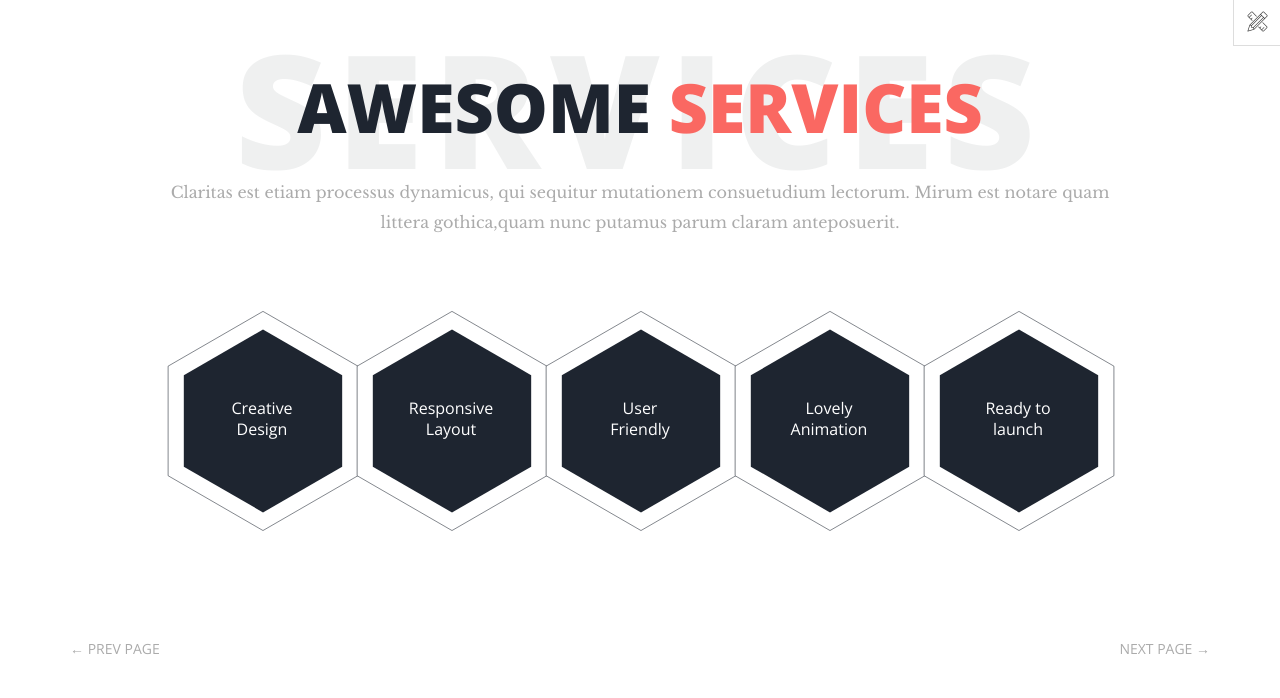
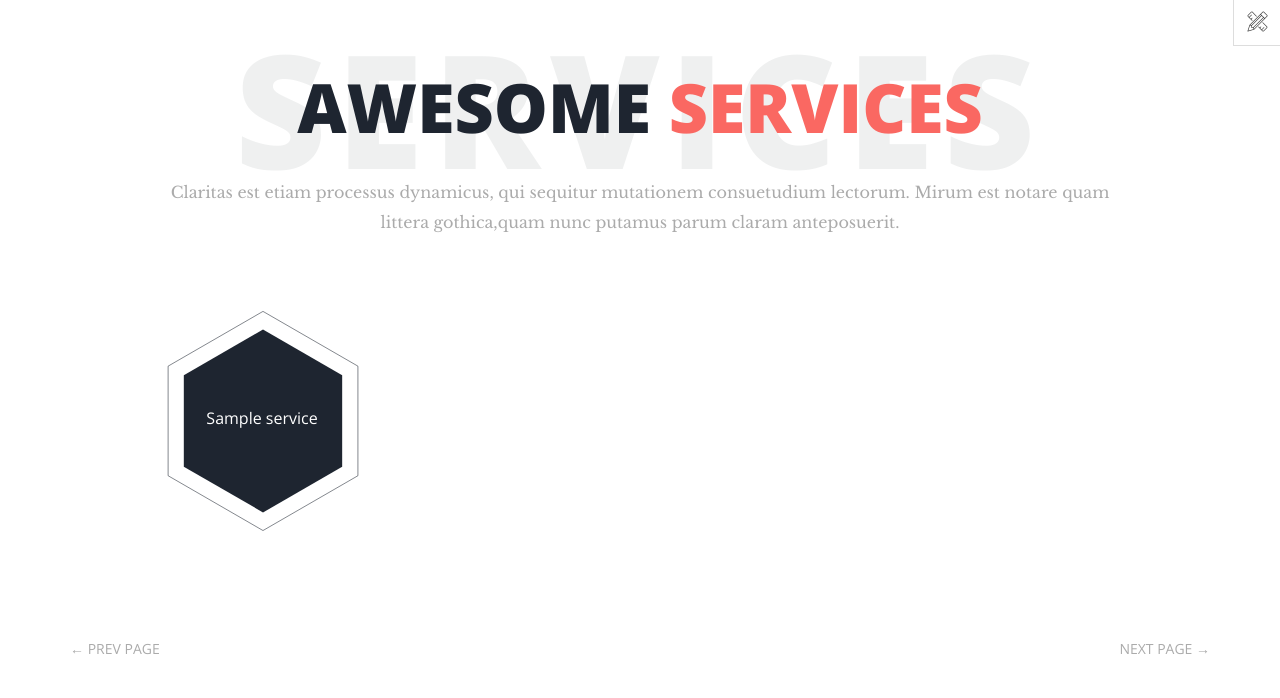
Before and after one commit to abbos-rasulov/My-portfolio-website, a Django app: page /services/ in a window 1280 px wide. Shown: the part 102-800 px from the top of the page. Run offline with Django 4.2, Linux system fonts and the light colour scheme; tables that the repository leaves empty hold one stand-in row (values such as "Sample post"); some libraries are stand-ins or nearby versions; some web fonts are replaced.

Commit message:
added services page

```diff
--- a/config/settings.py
+++ b/config/settings.py
@@ -40,6 +40,7 @@ INSTALLED_APPS = [
     'django.contrib.staticfiles',
 
     'portfolio.apps.PortfolioConfig',
+    'tinymce',
 
 ]
 
@@ -110,7 +111,7 @@ AUTH_PASSWORD_VALIDATORS = [
 
 LANGUAGE_CODE = 'en-us'
 
-TIME_ZONE = 'UTC'
+TIME_ZONE = 'Asia/Tashkent'
 
 USE_I18N = True
 
--- a/portfolio/models.py
+++ b/portfolio/models.py
@@ -10,3 +10,14 @@ class Skill(models.Model):
 
     def __str__(self):
         return self.name
+
+
+class Service(models.Model):
+    name = models.CharField(max_length=220, unique=True, blank=False, null=False)
+    slug = models.SlugField(max_length=220, unique=True, blank=False, null=False)
+    description = models.TextField()
+    created = models.DateTimeField(auto_now_add=True)
+    updated = models.DateTimeField(auto_now=True)
+
+    def __str__(self):
+        return self.name
--- a/portfolio/templates/index.html
+++ b/portfolio/templates/index.html
@@ -79,7 +79,7 @@
                   <div></div>
                   <div></div>
                 </div>
-                <a href="../../theme/services.html" class="hex-content">
+                <a href="{% url 'services' %}" class="hex-content">
                   <span class="hex-content-inner">
                     <span class="icon">
                       <i class="tf-tools-2"></i>
--- a/portfolio/templates/services.html
+++ b/portfolio/templates/services.html
@@ -16,6 +16,7 @@
             </div>
 
             <div class="hexagon-menu services clear">
+                {% for service in services %}
               <div class="service-hex">
                 <svg version="1.1" xmlns="http://www.w3.org/2000/svg" xmlns:xlink="http://www.w3.org/1999/xlink"
                   x="0px" y="0px" viewBox="0 0 372 424.5" style="enable-background:new 0 0 372 424.5;"
@@ -30,82 +31,11 @@
                   <div class="icon">
                     <i class="et-line icon-lightbulb"></i>
                   </div>
-                  <h4>Creative <br> Design</h4>
-                  <p>Claritas est etiam processus dynamicus, qui sequitur mutationem consue.</p>
+                  <h4>{{ service.name }}</h4>
+                  <p>{{ service.description|safe }}</p>
                 </div>
               </div>
-              <div class="service-hex">
-
-                <svg version="1.1" xmlns="http://www.w3.org/2000/svg" xmlns:xlink="http://www.w3.org/1999/xlink"
-                  x="0px" y="0px" viewBox="0 0 372 424.5" style="enable-background:new 0 0 372 424.5;"
-                  xml:space="preserve">
-                  <g>
-                    <polygon class="st0" points="359.9,314.1 186.9,414 14,314.1 14,114.4 186.9,14.6 359.9,114.4" />
-                    <polygon class="st1" points="331.2,297.6 186.9,380.9 42.6,297.6 42.6,131 186.9,47.6 331.2,131" />
-                  </g>
-                </svg>
-                <div class="content">
-                  <div class="icon">
-                    <i class="et-line icon-mobile"></i>
-                  </div>
-                  <h4>Responsive <br> Layout</h4>
-                  <p>Claritas est etiam processus dynamicus, qui sequitur mutationem consue.</p>
-                </div>
-              </div>
-              <div class="service-hex">
-
-                <svg version="1.1" xmlns="http://www.w3.org/2000/svg" xmlns:xlink="http://www.w3.org/1999/xlink"
-                  x="0px" y="0px" viewBox="0 0 372 424.5" style="enable-background:new 0 0 372 424.5;"
-                  xml:space="preserve">
-                  <g>
-                    <polygon class="st0" points="359.9,314.1 186.9,414 14,314.1 14,114.4 186.9,14.6 359.9,114.4" />
-                    <polygon class="st1" points="331.2,297.6 186.9,380.9 42.6,297.6 42.6,131 186.9,47.6 331.2,131" />
-                  </g>
-                </svg>
-                <div class="content">
-                  <div class="icon">
-                    <i class="et-line icon-profile-male"></i>
-                  </div>
-                  <h4>User <br> Friendly</h4>
-                  <p>Claritas est etiam processus dynamicus, qui sequitur mutationem consue.</p>
-                </div>
-              </div>
-              <div class="service-hex">
-
-                <svg version="1.1" xmlns="http://www.w3.org/2000/svg" xmlns:xlink="http://www.w3.org/1999/xlink"
-                  x="0px" y="0px" viewBox="0 0 372 424.5" style="enable-background:new 0 0 372 424.5;"
-                  xml:space="preserve">
-                  <g>
-                    <polygon class="st0" points="359.9,314.1 186.9,414 14,314.1 14,114.4 186.9,14.6 359.9,114.4" />
-                    <polygon class="st1" points="331.2,297.6 186.9,380.9 42.6,297.6 42.6,131 186.9,47.6 331.2,131" />
-                  </g>
-                </svg>
-                <div class="content">
-                  <div class="icon">
-                    <i class="et-line icon-heart"></i>
-                  </div>
-                  <h4>Lovely <br> Animation</h4>
-                  <p>Claritas est etiam processus dynamicus, qui sequitur mutationem consue.</p>
-                </div>
-              </div>
-              <div class="service-hex">
-
-                <svg version="1.1" xmlns="http://www.w3.org/2000/svg" xmlns:xlink="http://www.w3.org/1999/xlink"
-                  x="0px" y="0px" viewBox="0 0 372 424.5" style="enable-background:new 0 0 372 424.5;"
-                  xml:space="preserve">
-                  <g>
-                    <polygon class="st0" points="359.9,314.1 186.9,414 14,314.1 14,114.4 186.9,14.6 359.9,114.4" />
-                    <polygon class="st1" points="331.2,297.6 186.9,380.9 42.6,297.6 42.6,131 186.9,47.6 331.2,131" />
-                  </g>
-                </svg>
-                <div class="content">
-                  <div class="icon">
-                    <i class="et-line icon-hotairballoon"></i>
-                  </div>
-                  <h4>Ready to <br> launch</h4>
-                  <p>Claritas est etiam processus dynamicus, qui sequitur mutationem consue.</p>
-                </div>
-              </div>
+            {% endfor %}
             </div>
 
           </div> <!-- /.col-xs-12 -->
--- a/portfolio/views.py
+++ b/portfolio/views.py
@@ -1,5 +1,5 @@
 from django.shortcuts import render
-from .models import Skill
+from .models import Skill, Service
 
 
 def index(request):
@@ -19,4 +19,8 @@ def about(request):
 
 
 def services(request):
-    return render(request, 'services.html')
+    services = Service.objects.all()
+    ctx = {
+        'services': services,
+    }
+    return render(request, 'services.html', ctx)
--- a/requirements.txt
+++ b/requirements.txt
@@ -1,4 +1,5 @@
 asgiref==3.6.0
 Django==4.1.6
+django-tinymce==3.5.0
 sqlparse==0.4.3
 tzdata==2022.7
```
Also changed, not shown: portfolio/admin.py (+18 -2 lines), portfolio/migrations/0002_service.py (added).
